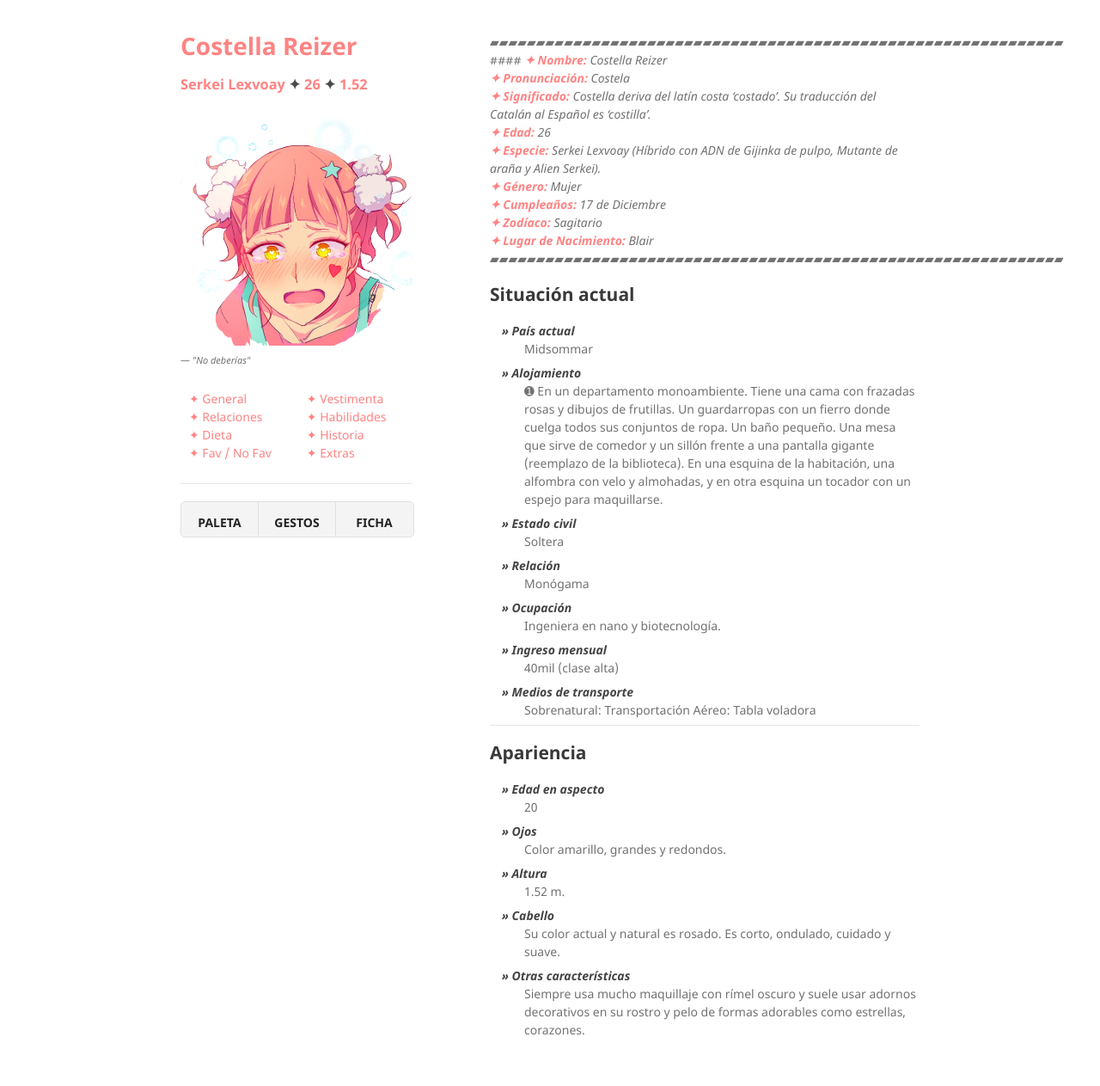
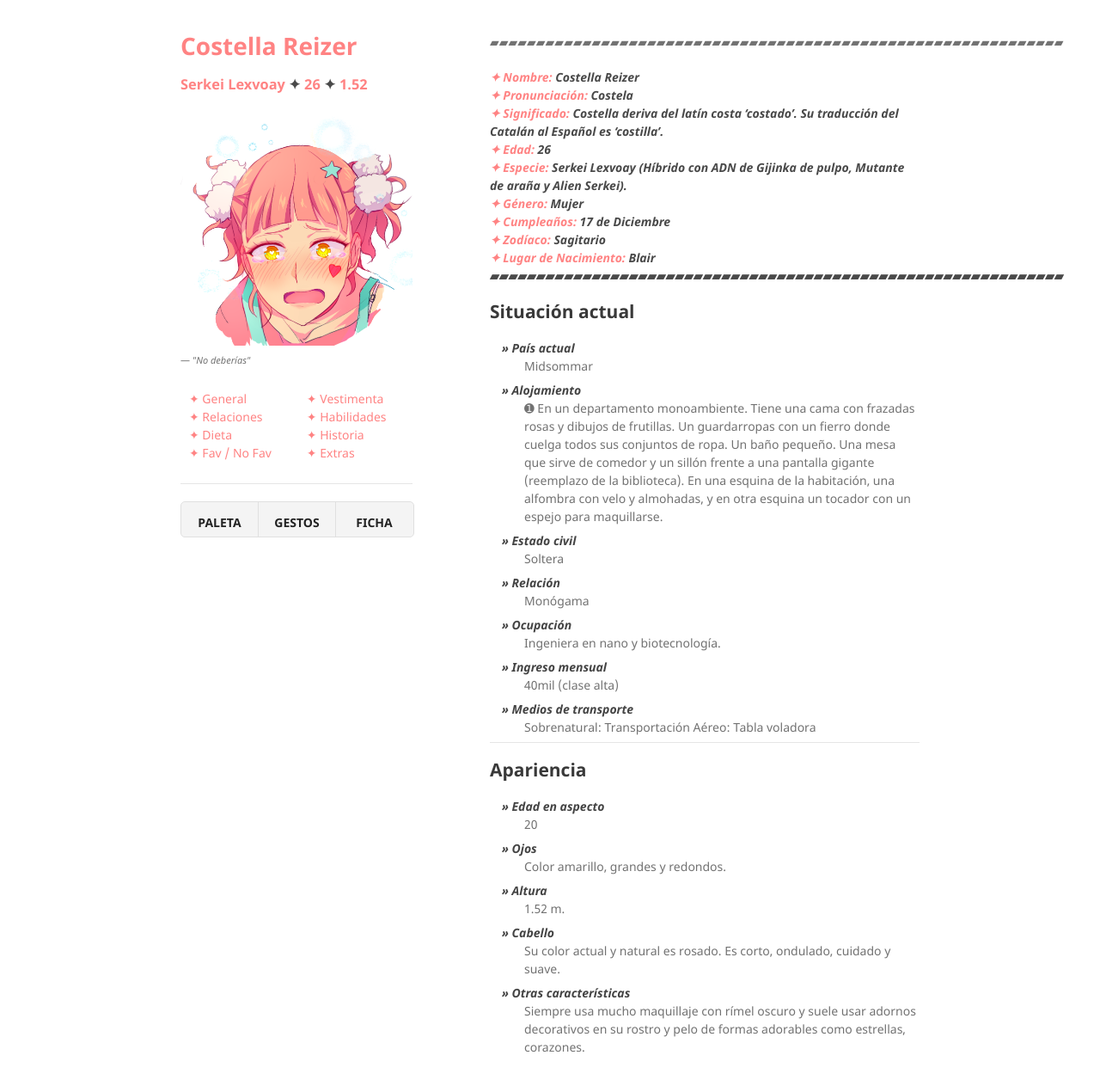
Before and after one commit to BlairSander/costella, a Jekyll site: the page built from general.md, in a window 1280 px wide and 1285 px high. Shown: the top 1263 px of the window at 86% size. Built offline with Jekyll 4.4.1, drawn with Linux system fonts in a browser that asks for light colours.

```diff
--- a/general.md
+++ b/general.md
@@ -1,7 +1,8 @@
 ---
 layout: default
 ---
-▰▰▰▰▰▰▰▰▰▰▰▰▰▰▰▰▰▰▰▰▰▰▰▰▰▰▰▰▰▰▰▰▰▰▰▰▰▰▰▰▰▰▰▰▰▰▰▰▰▰▰▰▰▰▰▰▰▰▰▰▰▰<br> ####  _**✦ Nombre:** Costella Reizer <br> **✦ Pronunciación:** Costela <br> **✦ Significado:** Costella deriva del latín costa 'costado'. Su traducción del Catalán al Español es 'costilla'.<br> **✦ Edad:** 26 <br> **✦ Especie:** Serkei Lexvoay (Híbrido con ADN de Gijinka de pulpo, Mutante de araña y Alien Serkei). <br> **✦ Género:** Mujer <br> **✦ Cumpleaños:** 17 de Diciembre <br> **✦ Zodíaco:** Sagitario <br> **✦ Lugar de Nacimiento:** Blair_ <br>▰▰▰▰▰▰▰▰▰▰▰▰▰▰▰▰▰▰▰▰▰▰▰▰▰▰▰▰▰▰▰▰▰▰▰▰▰▰▰▰▰▰▰▰▰▰▰▰▰▰▰▰▰▰▰▰▰▰▰▰▰▰
+▰▰▰▰▰▰▰▰▰▰▰▰▰▰▰▰▰▰▰▰▰▰▰▰▰▰▰▰▰▰▰▰▰▰▰▰▰▰▰▰▰▰▰▰▰▰▰▰▰▰▰▰▰▰▰▰▰▰▰▰▰▰
+####  _**✦ Nombre:** Costella Reizer <br> **✦ Pronunciación:** Costela <br> **✦ Significado:** Costella deriva del latín costa 'costado'. Su traducción del Catalán al Español es 'costilla'.<br> **✦ Edad:** 26 <br> **✦ Especie:** Serkei Lexvoay (Híbrido con ADN de Gijinka de pulpo, Mutante de araña y Alien Serkei). <br> **✦ Género:** Mujer <br> **✦ Cumpleaños:** 17 de Diciembre <br> **✦ Zodíaco:** Sagitario <br> **✦ Lugar de Nacimiento:** Blair_ <br>▰▰▰▰▰▰▰▰▰▰▰▰▰▰▰▰▰▰▰▰▰▰▰▰▰▰▰▰▰▰▰▰▰▰▰▰▰▰▰▰▰▰▰▰▰▰▰▰▰▰▰▰▰▰▰▰▰▰▰▰▰▰
 
 ## Situación actual
 
```
